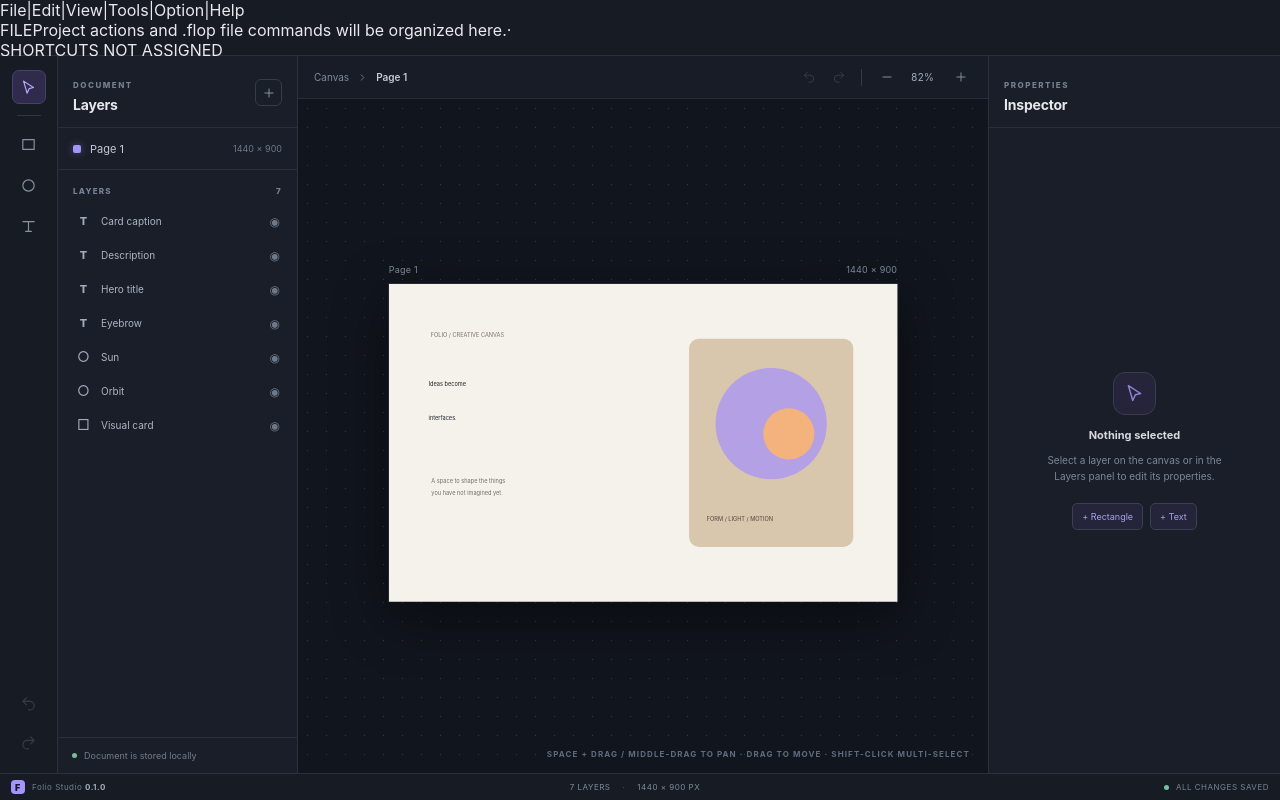
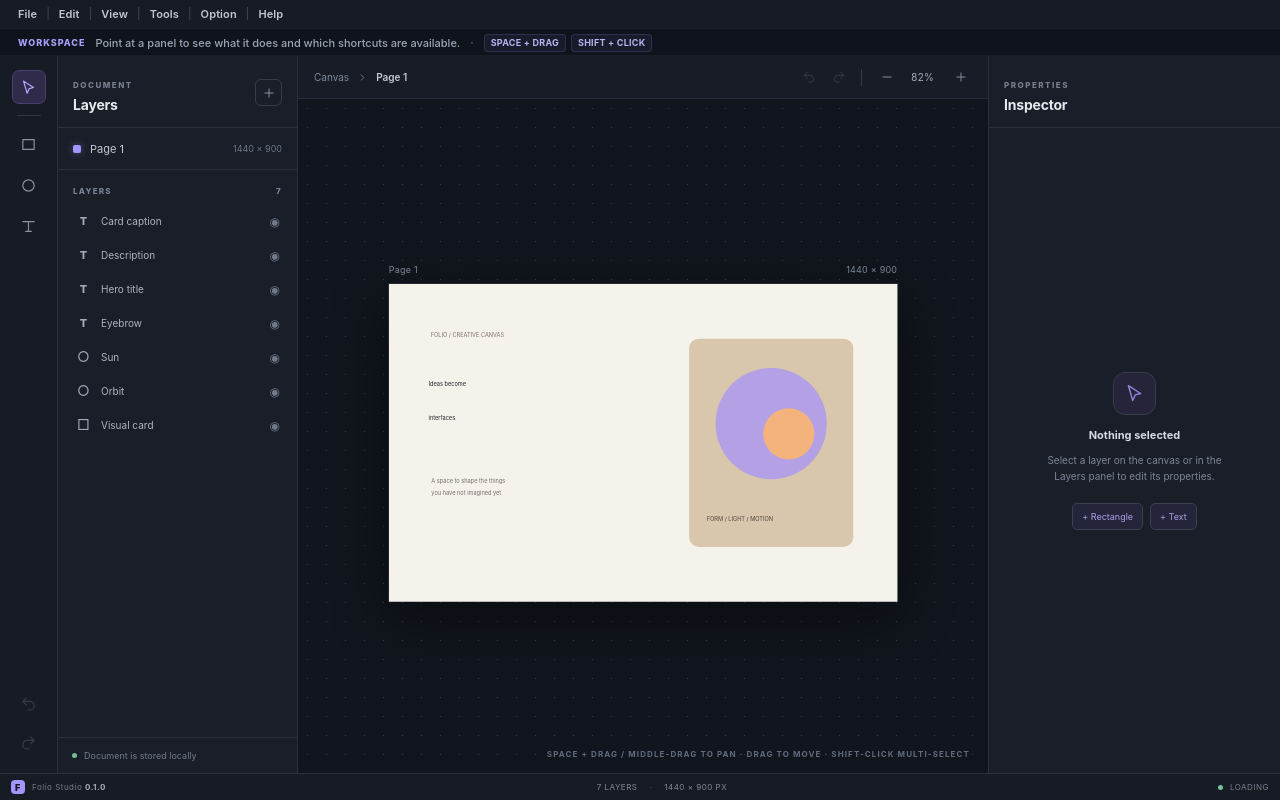
Before and after one commit to budapesservices-dotcom/folio-studio, a Preact app: page / in a window 1280 px wide. Built offline with nearby package versions, Linux system fonts and the light colour scheme.

Commit message:
style: design split application menu and translucent hint strip

```diff
--- a/src/styles/global.css
+++ b/src/styles/global.css
@@ -45,9 +45,121 @@ button:focus-visible, input:focus-visible, textarea:focus-visible { outline: 2px
 .app-shell:fullscreen::backdrop { background: var(--chrome-deep); }
 .global-toolbar-slot {
   grid-area: toolbar;
+  display: grid;
+  grid-template-rows: 29px 27px;
   min-width: 0;
   background: #171b24;
   border-bottom: 1px solid #292f3b;
+}
+
+.global-menu-bar {
+  display: flex;
+  align-items: center;
+  min-width: 0;
+  padding: 0 18px;
+  border-bottom: 1px solid #ffffff08;
+}
+
+.global-menu-items {
+  display: flex;
+  align-items: center;
+  height: 100%;
+  min-width: max-content;
+}
+
+.global-menu-item {
+  display: flex;
+  align-items: center;
+  height: 100%;
+  padding: 0 9px;
+  border-radius: 4px;
+  color: #c0c6d2;
+  font-size: 11px;
+  font-weight: 600;
+  letter-spacing: .1px;
+  line-height: 1;
+  cursor: default;
+  transition: color 120ms ease, background 120ms ease;
+}
+
+.global-menu-item:first-child { padding-left: 0; }
+.global-menu-item:hover {
+  color: #f0edff;
+  background: #ffffff08;
+}
+
+.global-menu-separator {
+  color: #667083;
+  font-size: 11px;
+  opacity: .55;
+  user-select: none;
+}
+
+.global-hint-bar {
+  display: flex;
+  align-items: center;
+  gap: 10px;
+  min-width: 0;
+  overflow: hidden;
+  padding: 0 18px;
+  background: rgba(8, 11, 18, .46);
+}
+
+.hint-panel-label {
+  flex: 0 0 auto;
+  color: #a99fff;
+  font-size: 9px;
+  font-weight: 800;
+  letter-spacing: 1px;
+}
+
+.hint-panel-description {
+  flex: 0 1 auto;
+  min-width: 0;
+  overflow: hidden;
+  color: #9ca6b6;
+  font-size: 11px;
+  font-weight: 450;
+  text-overflow: ellipsis;
+  white-space: nowrap;
+}
+
+.hint-shortcut-divider {
+  flex: 0 0 auto;
+  color: #667083;
+  font-size: 12px;
+}
+
+.hint-shortcut-list {
+  display: flex;
+  align-items: center;
+  flex: 0 0 auto;
+  gap: 5px;
+  min-width: 0;
+}
+
+.hint-shortcut {
+  display: inline-flex;
+  align-items: center;
+  min-height: 18px;
+  padding: 2px 6px;
+  border: 1px solid rgba(169, 159, 255, .16);
+  border-radius: 4px;
+  color: #b9b1ed;
+  background: rgba(139, 124, 246, .07);
+  font-size: 9px;
+  font-weight: 700;
+  letter-spacing: .25px;
+  line-height: 1;
+  white-space: nowrap;
+}
+
+.hint-no-shortcuts {
+  color: #687284;
+  font-size: 9px;
+  font-weight: 600;
+  letter-spacing: .55px;
+  white-space: nowrap;
 }
 .save-dot, .status-ready-dot { width: 6px; height: 6px; border-radius: 50%; background: #6fc69c; }
 .status-right.save-saving .status-ready-dot { background: #e9bd72; }
@@ -164,6 +276,16 @@ button:focus-visible, input:focus-visible, textarea:focus-visible { outline: 2px
   .canvas-scroll-area { padding: 35px 22px 45px; }
 }
 
+
+@media (max-width: 700px) {
+  .global-menu-bar { overflow-x: auto; }
+  .global-menu-bar::-webkit-scrollbar { display: none; }
+  .global-hint-bar { gap: 7px; padding-right: 10px; padding-left: 18px; }
+  .hint-panel-description { max-width: 120px; }
+  .hint-shortcut-list { gap: 4px; }
+  .hint-shortcut { padding-right: 4px; padding-left: 4px; font-size: 8px; }
+}
+
 @media (max-width: 700px) {
   body { min-width: 360px; }
   .app-shell {
```
